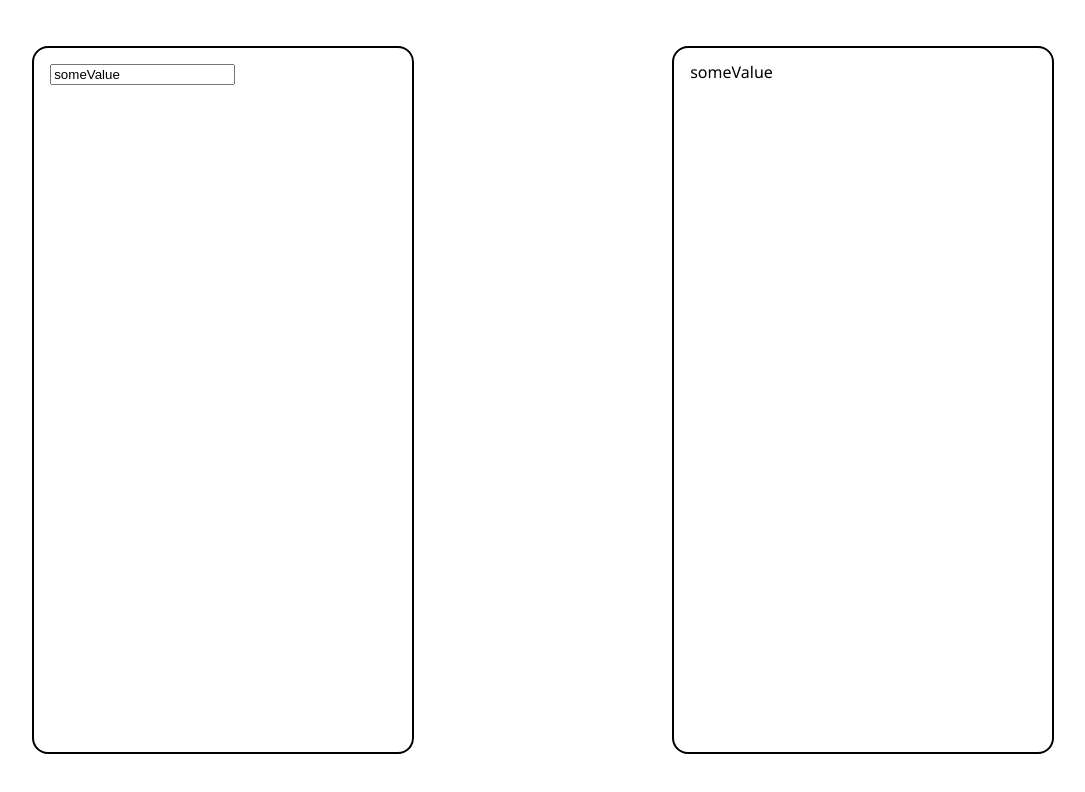
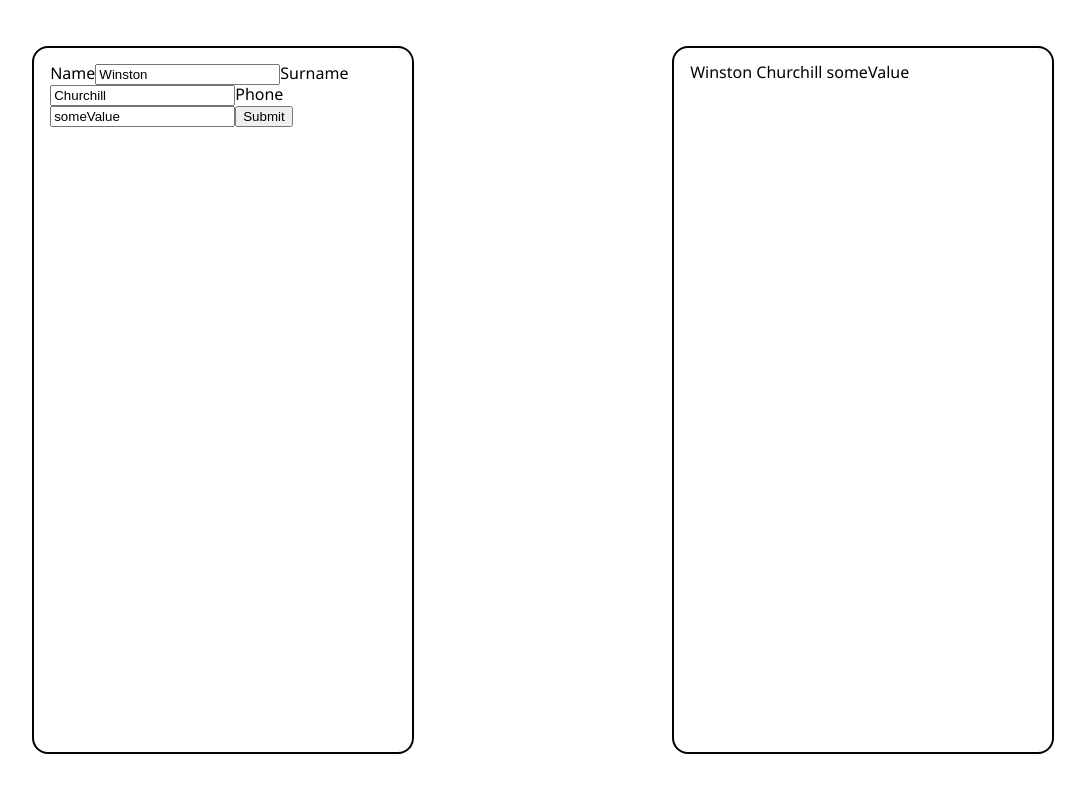
Before and after one commit to BuonicosII/cv-application, a React (Vite) app: page / in a window 1280 px wide. Shown: the top 792 px of the page, without its empty margins (97-1182 px from the left). Built offline with nearby package versions, Linux system fonts and the light colour scheme.

Commit message:
Create state in Curriculum component
Now changes made to the input fields will change the App state only on
submit, while allowing to play around the fields

```diff
--- a/src/components/App.jsx
+++ b/src/components/App.jsx
@@ -3,7 +3,7 @@ import { CurriculumForm } from './CurriculumForm'
 import { Curriculum } from './Curriculum'
 
 function App() {
-  const [curriculum, setCurriculum] = useState({ name: "Winston", surname: "Churchill", value: 'someValue'})
+  const [curriculum, setCurriculum] = useState({ name: "Winston", surname: "Churchill", phone: 'someValue'})
 
   return (
     <>
--- a/src/components/Curriculum.jsx
+++ b/src/components/Curriculum.jsx
@@ -1,7 +1,7 @@
 function Curriculum({ anotherObj }) {
     return (
         <div className="curriculumDiv">
-            {anotherObj.value}
+            {anotherObj.name + " " + anotherObj.surname + " " + anotherObj.phone}
         </div>
     )
 }
--- a/src/components/CurriculumForm.jsx
+++ b/src/components/CurriculumForm.jsx
@@ -1,17 +1,40 @@
+import { useState } from 'react'
+
 function CurriculumForm({ someObj, someFn }) {
+
+    const [bio, setBio] = useState(someObj)
+
+    function formUpdate(e) {
+
+        e.preventDefault()
+
+        const newBio =
+        { name: e.target.parentNode.name.value,
+        surname: e.target.parentNode.surname.value,
+        phone: e.target.parentNode.phone.value}
+
+        setBio(newBio)
+    }
+
 
     function formSubmit(e) {
         e.preventDefault();
 
-        const newObj = { name: "Winston", surname: "Churchill", value: e.target.value}
+        const newObj = { name: e.target.name.value, surname: e.target.surname.value, phone: e.target.phone.value}
 
         someFn(newObj)
     }
 
     return (
         <div className="curriculumDiv">
-            <form>
-                <input onChange={formSubmit} value={someObj.value}></input>
+            <form onSubmit={formSubmit}>
+                <label htmlFor="name">Name</label>
+                <input onChange={formUpdate} id="name" name="name" value={bio.name}></input>
+                <label htmlFor="surname">Surname</label>
+                <input onChange={formUpdate} id="surname" name="surname" value={bio.surname}></input>
+                <label htmlFor="phone">Phone</label>
+                <input onChange={formUpdate} id="phone" name="phone" value={bio.phone}></input>
+                <button type='submit'>Submit</button>
             </form>
         </div>
     )
```
